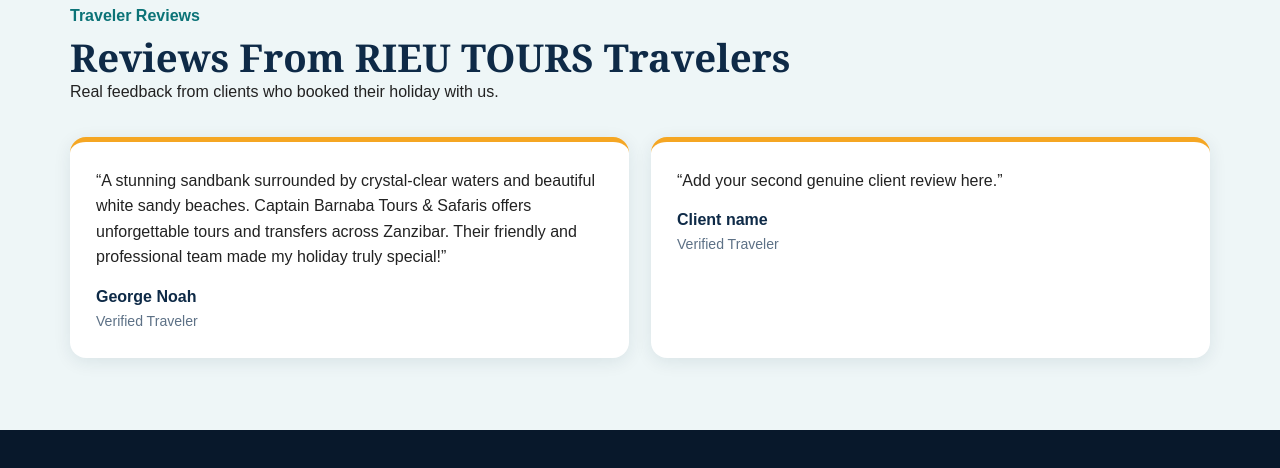
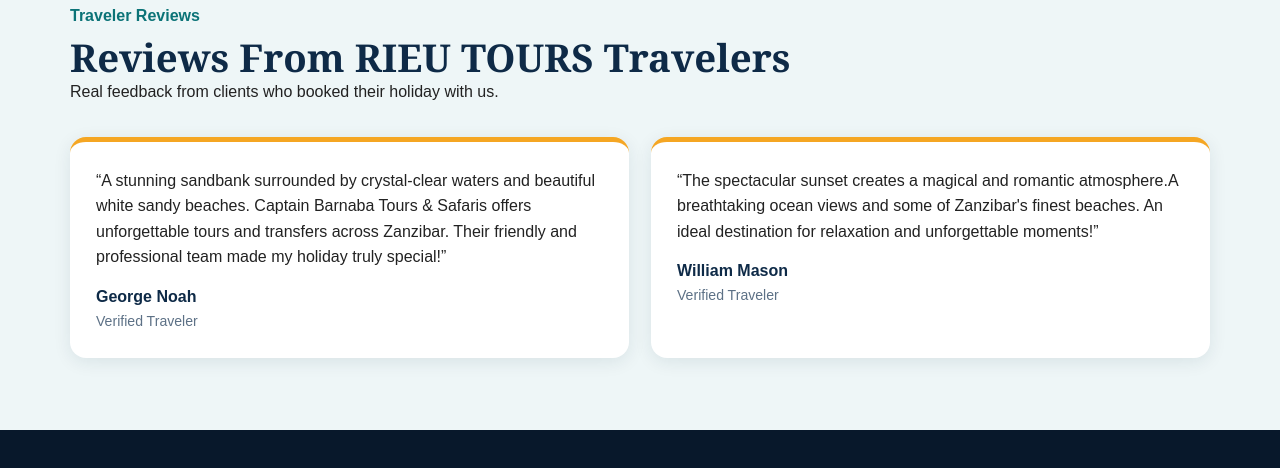
Before and after one commit to cascantedev/rieu-tours, a plain HTML site: page index.html in a window 1280 px wide. Shown: the part 6120-6588 px from the top of the page. Drawn offline with Linux system fonts and the light colour scheme.

Commit message:
Update index.html

```diff
--- a/index.html
+++ b/index.html
@@ -1244,7 +1244,8 @@ uj<section id="gallery"><div class="wrap">
     <blockquote>“A stunning sandbank surrounded by crystal-clear waters and beautiful white sandy beaches.
 Captain Barnaba Tours & Safaris offers unforgettable tours and transfers across Zanzibar.
 Their friendly and professional team made my  holiday truly special!”<cite>George Noah<span>Verified Traveler</span></cite></blockquote>
-    <blockquote>“Add your second genuine client review here.”<cite>Client name<span>Verified Traveler</span></cite></blockquote>
+    <blockquote>“The spectacular sunset creates a magical and romantic atmosphere.A breathtaking ocean views and some of Zanzibar's finest beaches.
+An ideal destination for relaxation and unforgettable moments!”<cite>William Mason<span>Verified Traveler</span></cite></blockquote>
   </div>
 </div></section>
 </main>
```
